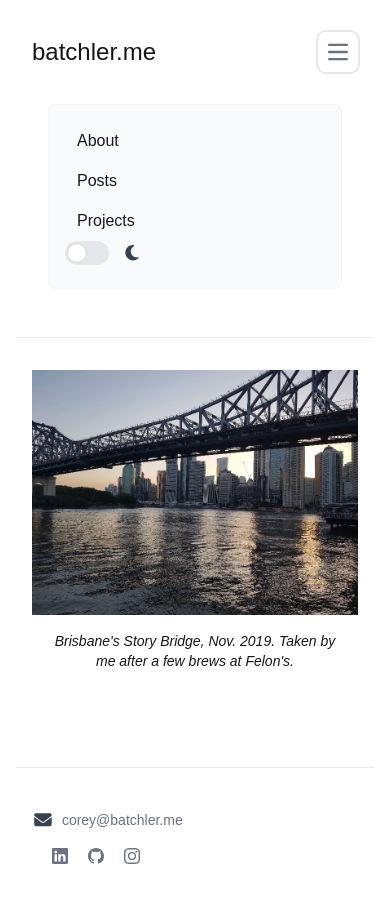
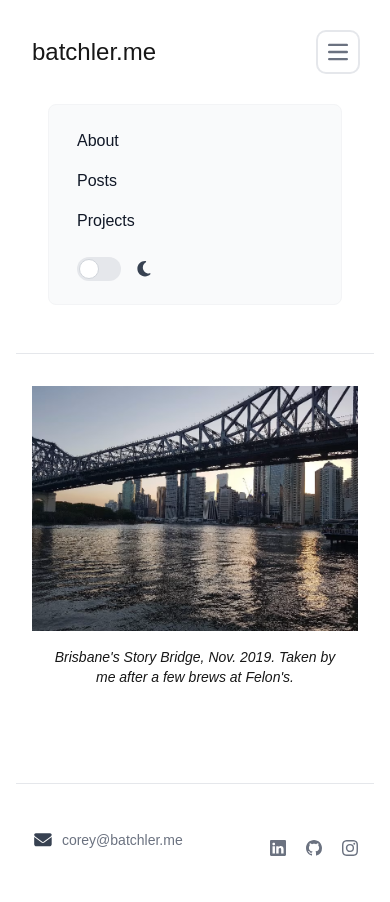
Before and after one commit to trithagoras/batchler.me, a Next.js app: page / in a window 390 px wide. Both pictures are taken after a click on the button "Open main menu". Built offline with nearby package versions, Linux system fonts and the light colour scheme.

Commit message:
fix some media queries

```diff
--- a/src/app/layout/Footer.tsx
+++ b/src/app/layout/Footer.tsx
@@ -4,7 +4,7 @@
 const Footer = () => (
   <footer className="bg-white dark:bg-gray-900">
     <div className="mx-auto w-full max-w-screen-xl p-4 py-6 lg:py-8">
-      <div className="sm:flex sm:items-center sm:justify-between">
+      <div className="flex items-center justify-between">
         <span className="text-sm text-gray-500 sm:text-center dark:text-gray-400">
           <a href="mailto:corey@batchler.me" className="hover:underline">
             <FontAwesomeIcon
--- a/src/app/layout/Navbar.tsx
+++ b/src/app/layout/Navbar.tsx
@@ -69,7 +69,7 @@
             <li>
               <NavLink to="/projects" text="Projects" />
             </li>
-            <li>
+            <li className="mt-4 ml-3 md:mt-0 md:ml-0">
               <DarkModeSwitch />
             </li>
           </ul>
```
